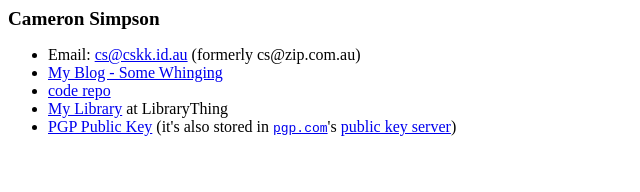
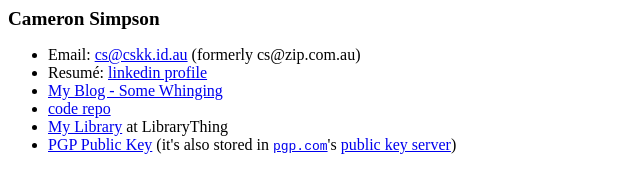
Before and after one commit to cameron-simpson/cameron-simpson.github.io, a plain HTML site: page index.html in a window 1280 px wide. Shown: the whole page, without its empty margins (0-640 px from the left). Drawn offline with Linux system fonts and the light colour scheme.

Commit message:
index.html: add linkedin profile link

```diff
--- a/index.html
+++ b/index.html
@@ -9,6 +9,7 @@
   <BR>
   <UL>
     <LI>Email: <A HREF="mailto:cs@cskk.id.au">cs@cskk.id.au</A> (formerly cs@zip.com.au)
+    <li>Resumé: <a href="https://www.linkedin.com/in/cameronsimpson">linkedin profile</a>
     <LI><A HREF="http://cs070.blogspot.com/">My Blog - Some Whinging</A>
     <LI><a href="https://bitbucket.org/cameron_simpson/css/commits/all">code repo</a>
     <LI><A HREF="http://www.librarything.com/catalog/cameron.simpson">My Library</a> at LibraryThing
```
